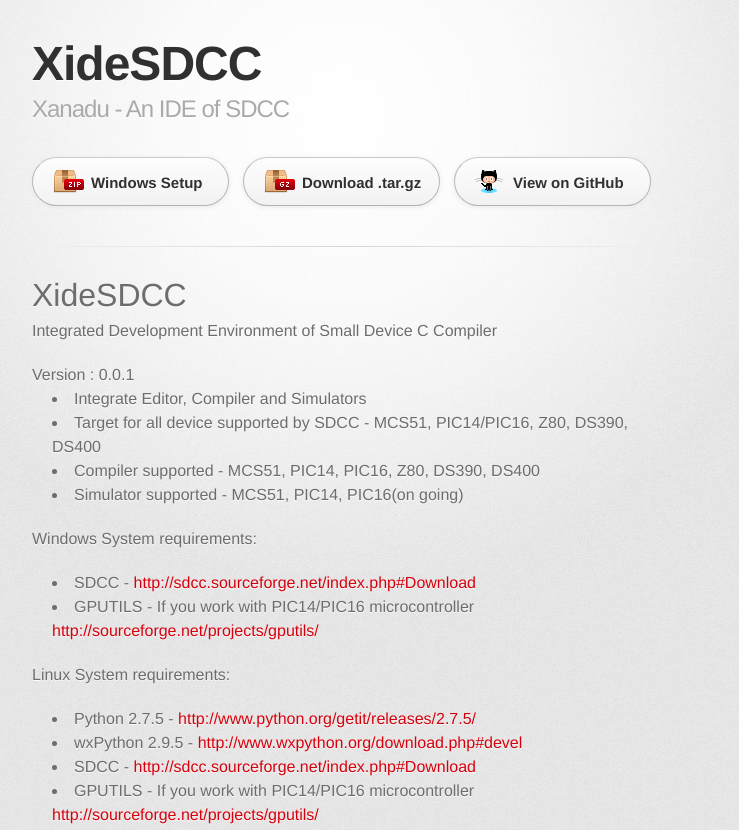
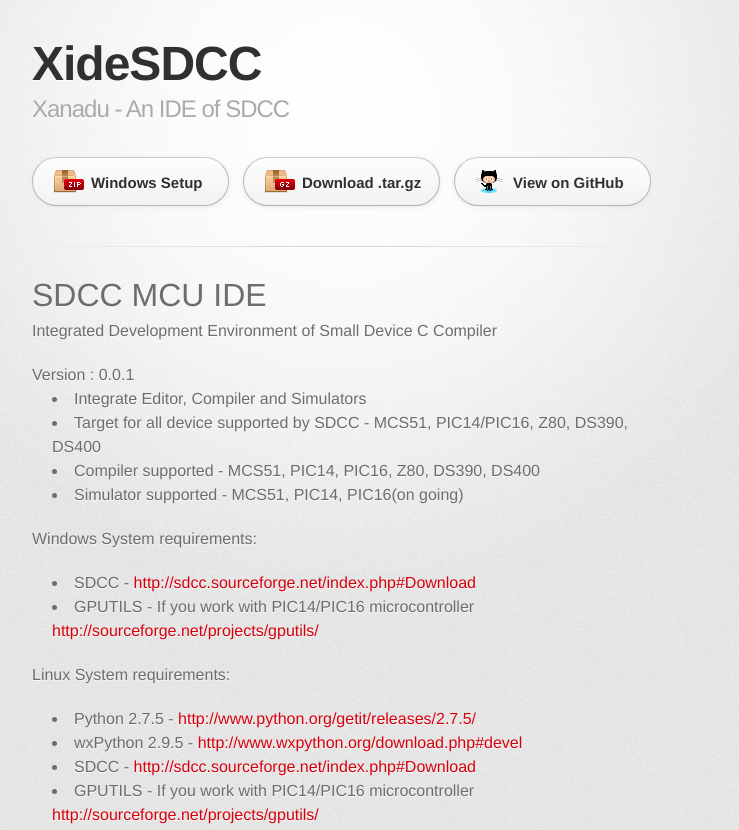
Before and after one commit to athenajc/XideSDCC, a plain HTML site: page index.html in a window 1280 px wide. Shown: the top 830 px of the page, without its empty margins (298-1037 px from the left). Drawn offline with Linux system fonts and the light colour scheme; a web font is replaced by a local one.

Commit message:
Update index.html

```diff
--- a/index.html
+++ b/index.html
@@ -32,7 +32,7 @@
 
         <section id="main_content">
 
-<h1><a name="xidesdcc" class="anchor" href="#xidesdcc"><span class="octicon octicon-link"></span></a>XideSDCC</h1>
+<h1><a name="xidesdcc" class="anchor" href="#xidesdcc"><span class="octicon octicon-link"></span></a>SDCC MCU IDE</h1>
 <p>Integrated Development Environment of Small Device C Compiler</p>
 
 Version : 0.0.1
```
